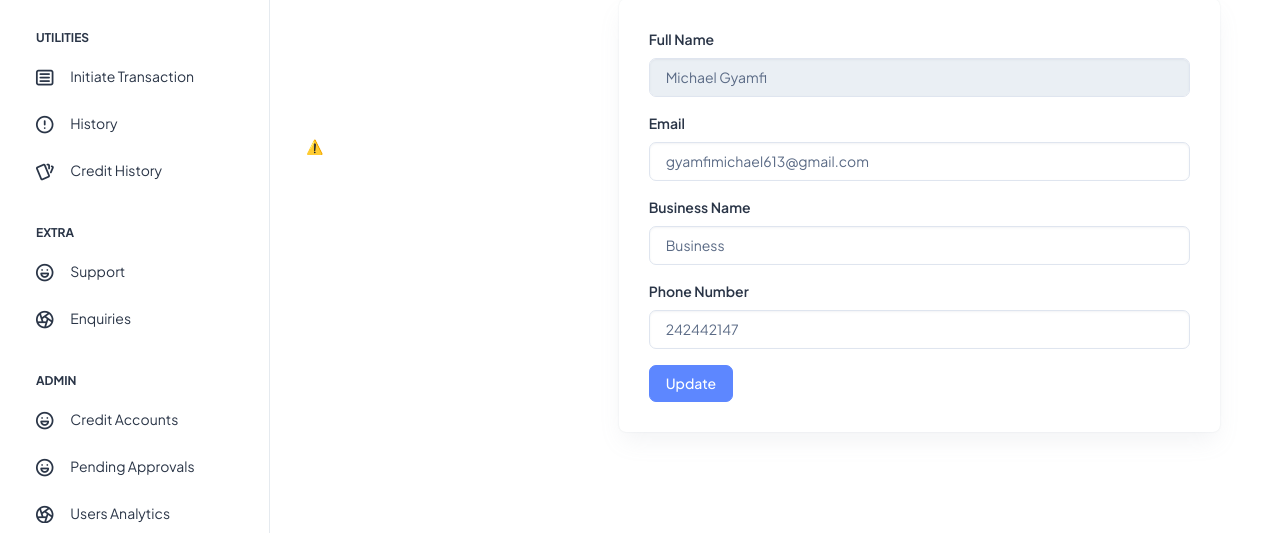
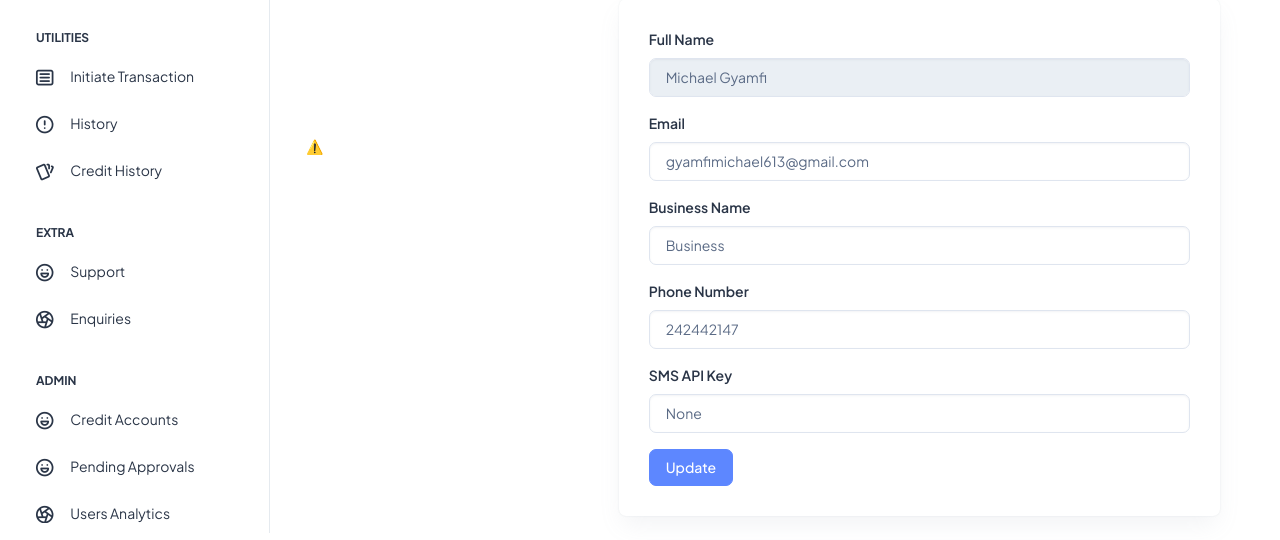
Before and after one commit to mikegyamfi/g-console, a Django app: page /user-profile in a window 1280 px wide. Shown: the part 267-807 px from the top of the page. Run offline with Django 5.2, Linux system fonts and the light colour scheme; a user stored in the database is signed in; data comes from the database, SQL or seed files in the repository; both versions use the stored data as it was after the commit; some libraries are stand-ins or nearby versions.

Commit message:
initial commit

```diff
--- a/console_app/templates/layouts/account_details.html
+++ b/console_app/templates/layouts/account_details.html
@@ -26,17 +26,22 @@
                     </div>
                     <div class="mb-3">
                       <label for="exampleInputPassword1" class="form-label">Email</label>
-                      <input name="volume" value="{{ user.email }}" type="text" class="form-control" id="exampleInputPassword1">
+                      <input  name="email" value="{{ user.email }}" type="text" class="form-control" id="exampleInputPassword1">
                     </div>
 
                       <div class="mb-3">
                       <label class="form-label">Business Name</label>
-                      <input name="volume" type="text" value="{{ data.business_name }}" class="form-control">
+                      <input name="business" type="text" value="{{ data.business_name }}" class="form-control">
                     </div>
 
                       <div class="mb-3">
                       <label for="exampleInputPassword1" class="form-label">Phone Number</label>
-                      <input name="volume" type="number" value="{{ data.phone }}" class="form-control">
+                      <input name="phoneNumber" type="number" value="{{ data.phone }}" class="form-control">
+                    </div>
+
+                      <div class="mb-3">
+                      <label for="exampleInputPassword1" class="form-label">SMS API Key</label>
+                      <input name="sms" type="text" value="{{ data.sms_api }}" class="form-control">
                     </div>
                     <button type="submit" class="btn btn-primary">Update</button>
                   </form>
--- a/console_app/urls.py
+++ b/console_app/urls.py
@@ -1,9 +1,11 @@
 from django.conf import settings
+from django.conf.urls.static import static
 from django.contrib.auth.views import LogoutView
 from django.urls import path
 
 from console_app import views
 from console_app.api import api_views
+from django.conf import settings as conf_settings
 
 urlpatterns = [
     path('', views.home, name='home'),
@@ -32,4 +34,4 @@
     path('api/v1/all_transactions', api_views.get_all_transactions, name='all_transactions'),
     path('api/v1/generate_token', api_views.generate_token, name='generate_token'),
     path('token_management', views.api_page, name='token_management')
-]
+] + static(conf_settings.STATIC_URL, document_root=conf_settings.STATIC_ROOT)
--- a/console_app/views.py
+++ b/console_app/views.py
@@ -45,13 +45,13 @@
     current_year = datetime.now().year
     transactions_count = models.NewTransaction.objects.filter(user=request.user).count()
     total_bundle_volume = models.NewTransaction.objects.filter(transaction_date__year=current_year,
-                                                               transaction_date__month=current_month) \
+                                                               transaction_date__month=current_month, user=request.user) \
         .aggregate(total_bundle_volume=Sum('bundle_amount')) \
         .get('total_bundle_volume', 0)
     thirty_days_ago = timezone.now() - timezone.timedelta(days=30)
     most_recent_5_txns = models.NewTransaction.objects.filter(user=request.user).order_by('-transaction_date')[:5]
 
-    daily_totals = models.NewTransaction.objects.filter(transaction_date__gte=thirty_days_ago) \
+    daily_totals = models.NewTransaction.objects.filter(transaction_date__gte=thirty_days_ago, user=request.user) \
         .values('transaction_date__date') \
         .annotate(total_bundle=Sum('bundle_amount'))
 
@@ -79,14 +79,19 @@
     if request.method == "POST":
         business_name = request.POST.get("business")
         phone = request.POST.get("phoneNumber")
-        sms_name = request.POST.get("smsName")
+        sms_api = request.POST.get("sms")
+        email = request.POST.get("email")
 
         updated_user = models.UserProfile.objects.filter(user=request.user).first()
         updated_user.business_name = business_name
         updated_user.phone = phone
-        updated_user.sms_sender_name = sms_name
+        updated_user.sms_api = sms_api
+
+        user = models.CustomUser.objects.filter(id=request.user.id).first()
+        user.email = email
 
         updated_user.save()
+        user.save()
         messages.success(request, "Profile Updated Successfully")
     user_profile_details = models.UserProfile.objects.filter(user=request.user).first()
     user = request.user
@@ -141,13 +146,17 @@
                     receiver_message = f"Your bundle purchase has been completed successfully. {amount}MB has been credited to you by {current_user.phone}.\nReference: {reference}\n"
                     sms_message = f"Hello @{request.user.username}. Your bundle purchase has been completed successfully. {amount}MB has been credited to {receiver}.\nReference: {reference}\nCurrent Wallet Balance: {current_user.bundle_balance}\nThank you for using Geosams.\n\nGeosams"
 
-                    response1 = requests.get(
-                        f"https://sms.arkesel.com/sms/api?action=send-sms&api_key=UnBzemdvanJyUGxhTlJzaVVQaHk&to=0{current_user.phone}&from=GEO_AT&sms={sms_message}")
-                    print(response1.text)
+                    try:
+                        response1 = requests.get(
+                            f"https://sms.arkesel.com/sms/api?action=send-sms&api_key={current_user.sms_api}&to=0{current_user.phone}&from={current_user.business_name}&sms={sms_message}")
+                        print(response1.text)
 
-                    response2 = requests.get(
-                        f"https://sms.arkesel.com/sms/api?action=send-sms&api_key=UnBzemdvanJyUGxhTlJzaVVQaHk&to={receiver}&from=GEO_AT&sms={receiver_message}")
-                    print(response2.text)
+                        response2 = requests.get(
+                            f"https://sms.arkesel.com/sms/api?action=send-sms&api_key={current_user.sms_api}&to={receiver}&from={current_user.business_name}&sms={receiver_message}")
+                        print(response2.text)
+                    except:
+                        messages.success(request, "Transaction was completed successfully")
+                        return redirect(send_bundle_page)
                     messages.success(request, "Transaction was completed successfully")
                     return redirect(send_bundle_page)
                 else:
--- a/goesams_console/urls.py
+++ b/goesams_console/urls.py
@@ -14,6 +14,8 @@
     1. Import the include() function: from django.urls import include, path
     2. Add a URL to urlpatterns:  path('blog/', include('blog.urls'))
 """
+from django.conf import settings
+from django.conf.urls.static import static
 from django.contrib import admin
 from django.urls import path, include
 from django.contrib.auth import views as auth_views
@@ -24,4 +26,4 @@
     path('password_reset/done/', auth_views.PasswordResetDoneView.as_view(template_name='password/password_reset_done.html'), name='password_reset_done'),
     path('reset/<uidb64>/<token>/', auth_views.PasswordResetConfirmView.as_view(template_name="password/password_reset_confirm.html"), name='password_reset_confirm'),
     path('reset/done/', auth_views.PasswordResetCompleteView.as_view(template_name='password/password_reset_complete.html'), name='password_reset_complete'),
-]
+] + static(settings.STATIC_URL, document_root=settings.STATIC_ROOT)
```
Also changed, not shown: goesams_console/settings.py (+15 -0 lines), requirements.txt (added, +106 -0 lines), db.sqlite3, 1 other file.
